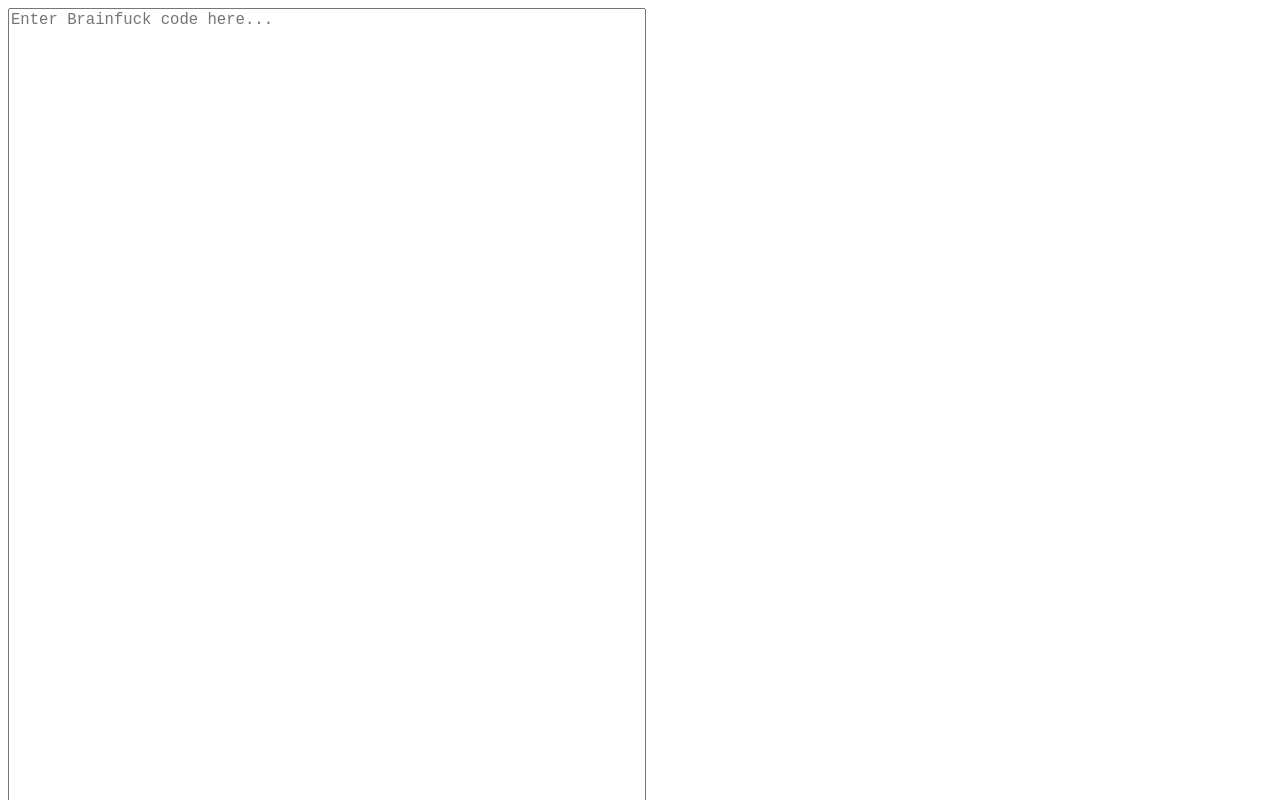
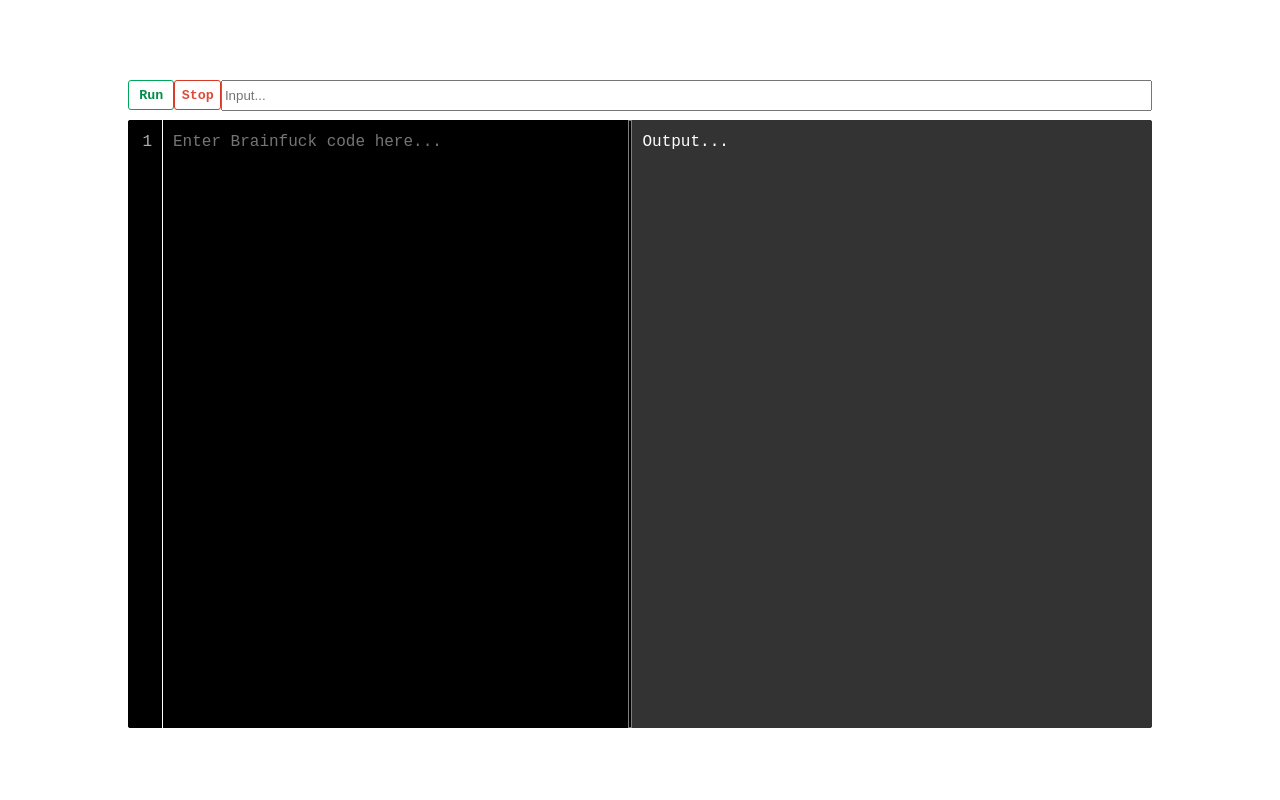
Before and after one commit to ILikeMice/brainfk-web-interpreter, a plain HTML site: page index.html in a window 1280 px wide. Shown: the top 800 px of the page. Drawn offline with Linux system fonts and the light colour scheme.

Commit message:
Made the UI

```diff
--- a/index.html
+++ b/index.html
@@ -5,10 +5,24 @@
     <meta name="viewport" content="width=device-width, initial-scale=1.0">
     <title>Brainfuck Interpreter</title>
     <link rel="stylesheet" href="style.css">
-    <script src="script.js"></script>
+    <script src="script.js" defer></script>
 </head>
-<body >
-    <textarea id="code" placeholder="Enter Brainfuck code here..."></textarea>
+<body style="padding: 0; margin: 0; overflow: hidden;">
+    <div class="containerwrapper">
+        <div style=" height: 30px; width: 100%; background-color: transparent; vertical-align: middle; padding-bottom: 10px; overflow: hidden; display: flex; flex-direction: row;">
+            <button id="runbtn">Run</button>
+            <button id="stopbtn">Stop</button>
+            <input type="text" id="inputtext" placeholder="Input..." >
+        </div>
+        <div class="container">
+            <div id="codewrapper">
+                <div id="linenums"></div>
+                <textarea id="code" placeholder="Enter Brainfuck code here..."></textarea>
+            </div>
+            <div class="separator" id="separator"></div>
+            <div class="output" id="output">Output...</div>
+        </div>
+    </div>
 
 </body>
 </html>
--- a/script.js
+++ b/script.js
@@ -0,0 +1,56 @@
+const separator = document.getElementById("separator");
+const codeWrapper = document.getElementById("codewrapper");
+const output = document.getElementById("output");
+const code = document.getElementById("code");
+const lineNums = document.getElementById("linenums");
+const runBtn = document.getElementById("runbtn")
+
+
+separator.addEventListener("mousedown", (e) => {
+    e.preventDefault();
+    document.addEventListener("mousemove", resize);
+    document.addEventListener("mouseup", stopResize);
+});
+
+runBtn.addEventListener("click", async function() {
+    output.innerHTML = "";
+    let res = await fetch("/interpreter")
+    let data = await res.json()
+    console.log(data)
+})
+
+function resize(e) {
+    const container = document.querySelector(".container");
+    const containerWidth = container.offsetWidth;
+    const containerLeft = container.getBoundingClientRect().left;
+    const newWidth = (e.pageX - containerLeft) / containerWidth * 100;
+
+    if (newWidth >= 0 && newWidth <= 100) {
+        codeWrapper.style.width = newWidth + "%";
+        output.style.width = (100 - newWidth) + "%";
+    }
+}
+
+function stopResize() {
+    document.removeEventListener("mousemove", resize);
+    document.removeEventListener("mouseup", stopResize);
+}
+
+function updateLineNumbers() {
+    const lines = code.value.split("\n").length;
+    lineNums.innerHTML = "";
+    for (let i = 1; i <= lines; i++) {
+        const lineNumber = document.createElement("div");
+        lineNumber.className = "number";
+        lineNumber.textContent = i;
+        lineNums.appendChild(lineNumber);
+    }
+}
+
+
+code.addEventListener("input", updateLineNumbers);
+code.addEventListener("scroll", () => {
+    lineNums.scrollTop = code.scrollTop;
+});
+
+document.addEventListener("DOMContentLoaded", updateLineNumbers);
--- a/style.css
+++ b/style.css
@@ -1,6 +1,141 @@
+body, html {
+    height: 100%;
+    margin: 0;
+    padding: 0;
+}
+
+.containerwrapper {
+    position: absolute;
+    height: 80%;
+    width: 80%;
+    top: 50%;
+    left: 50%;
+    transform: translate(-50%, -50%);
+}
+
+.container {
+    display: flex;
+    height: 95%;
+    width: 100%;
+    background-color: black;
+
+    overflow: hidden;
+    border-radius: 3px;
+}
+
+#codewrapper {
+    background-color: black;
+    color: white;
+    border: none;
+    box-sizing: border-box;
+    width: 50%;
+    height: 100%;
+    display: flex;
+    flex-direction: row;
+}
+
 #code {
+    width: calc(100% - 35px);
+    height: 100%;
+
+    background-color: #000;
+    color: white;
+    border: none;
+    padding: 10px;
+    box-sizing: border-box;
+
     font-family: monospace;
-    font-size: 1.2em;
+    font-size: 16px;
+    line-height: 1.5;
+
+    resize: none;
+    overflow: auto;
+}
+
+#linenums {
+    width: 35px;
+    height: 100%;
+
+    background-color: #000;
+    color: #aeaeae;
+    border-right: 1px solid white;
+    display: flex;
+
+    flex-direction: column;
+    align-items: flex-end;
+    padding: 10px 0;
+    box-sizing: border-box;
+
+    font-family: monospace;
+    font-size: 16px;
+    line-height: 1.5;
+    resize: none;
+    overflow: hidden;
+}
+
+.number {
+    width: 100%;
+    text-align: right;
+    padding-right: 10px;
+    box-sizing: border-box;
+    font-variant-numeric: tabular-nums;
+}
+
+.separator {
+    width: 3px;
+    background-color: #000;
+    border: 1px solid gray;
+    cursor: ew-resize;
+}
+
+.output {
+    background-color: #333;
+    color: white;
     width: 50%;
-    padding-bottom: 100%;
+    height: 100%;
+    overflow: auto;
+
+    padding: 10px;
+    font-family: monospace;
+    font-size: 16px;
+    line-height: 1.5;
 }
+
+button {
+    height: 30px;
+    width: 50px;
+    background-color: transparent;
+
+    border-radius: 3px;
+
+
+    font-family: monospace;
+    font-weight: bold;
+
+    transition: 0.5s;
+}
+
+#runbtn {
+    border: 1px solid #00a65a;
+    color: #008d4c;
+}
+
+#runbtn:hover {
+    background-color: #008d4c;
+    color: white;
+}
+
+#stopbtn {
+    color: #dd4b39;
+    border: 1px solid #d73925;
+}
+
+#stopbtn:hover {
+    background-color: #d73925;
+    color: white;
+}
+
+#inputtext {
+    height: 25px;
+    width: 100%;
+}
```
